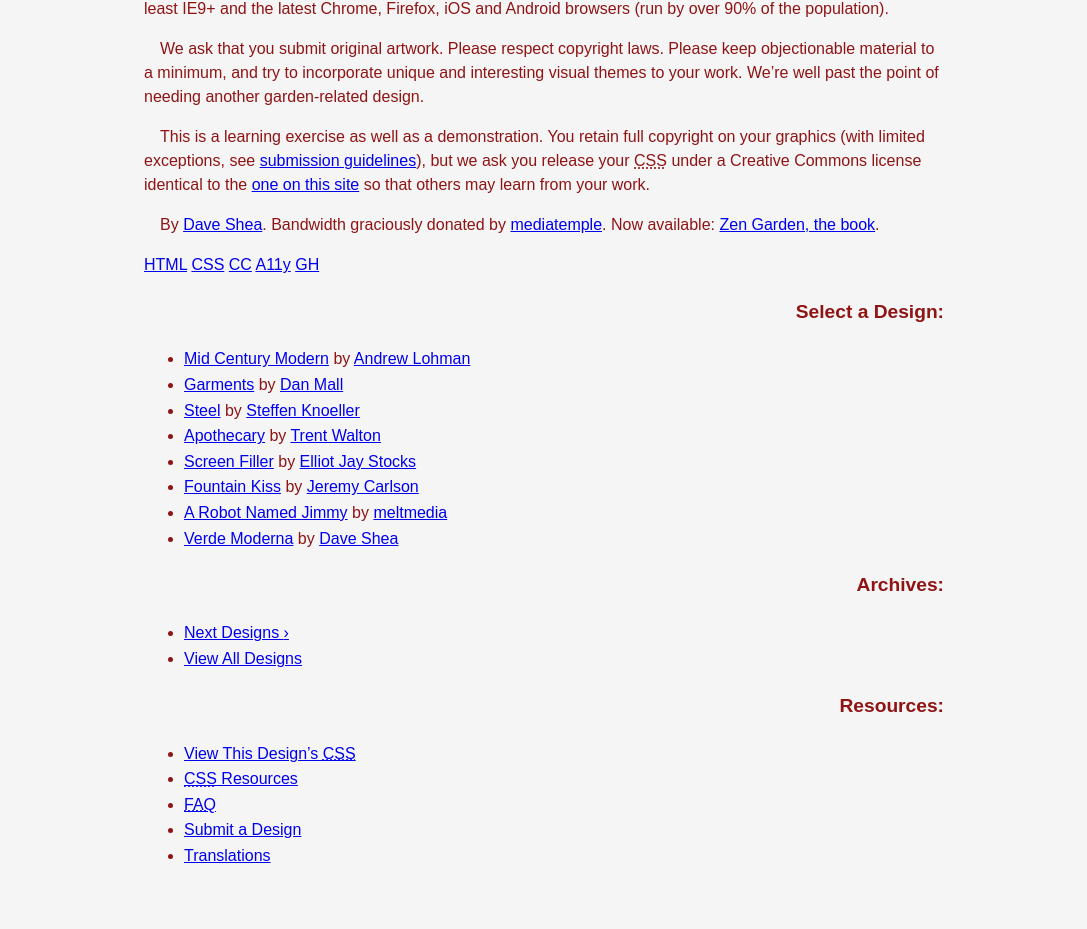
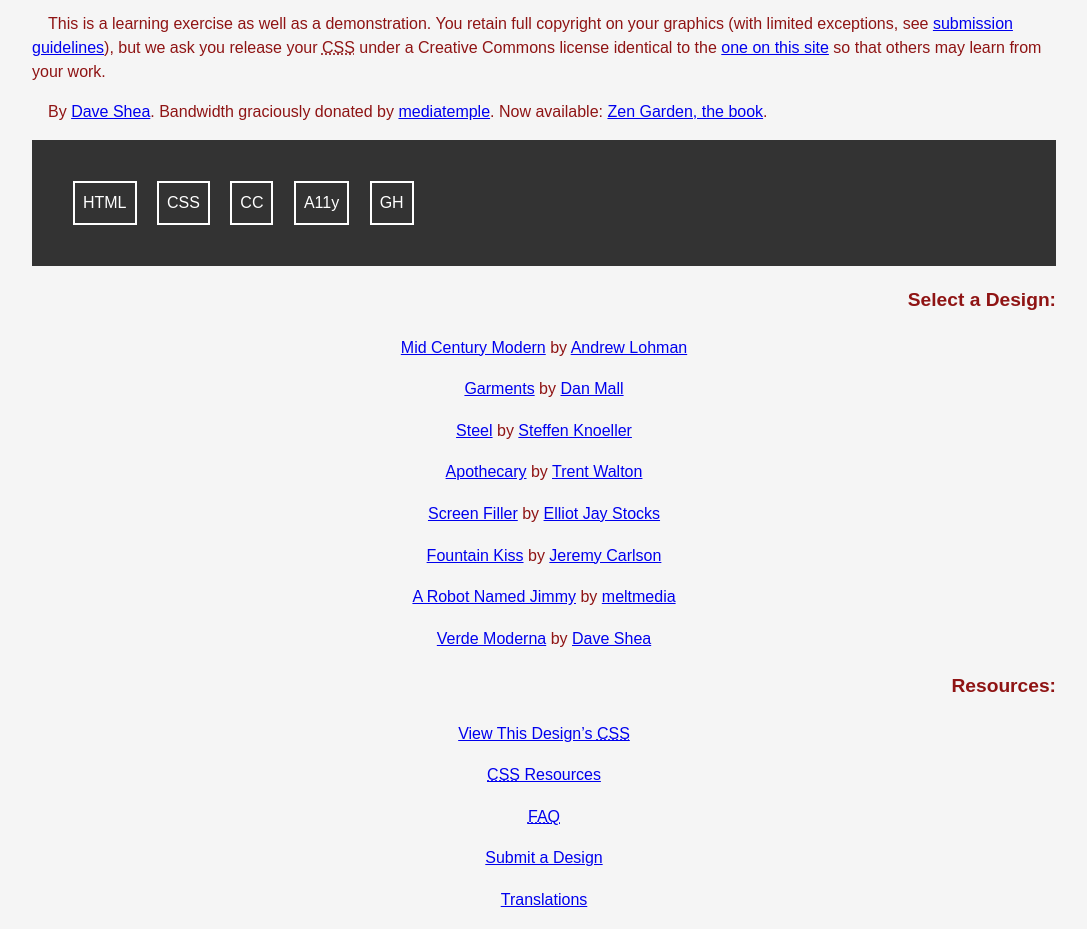
Before and after one commit to Renatoff10/desenvolve-introducao-web, a plain HTML site: page Atividades/CSS Zen Garden/index.html in a window 1280 px wide. Shown: the part 1527-2456 px from the top of the page, without its empty margins (96-1183 px from the left). Before the commit the page ends 2412 px from the top, so only its background shows below. Drawn offline with Linux system fonts and the light colour scheme.

Commit message:
Zen update 2

```diff
--- a/Atividades/CSS Zen Garden/index.html
+++ b/Atividades/CSS Zen Garden/index.html
@@ -6,7 +6,7 @@
 
 	<link rel="stylesheet" media="screen" href="style.css?v=8may2013">
 	<link rel="alternate" type="application/rss+xml" title="RSS" href="http://www.csszengarden.com/zengarden.xml">
-	<link rel="stylesheet" href="style.css">
+	<link rel="stylesheet" href="style2.css">
 
 	<meta name="viewport" content="width=device-width, initial-scale=1.0">
 	<meta name="author" content="Dave Shea">
--- /dev/null
+++ b/Atividades/CSS Zen Garden/style2.css
@@ -0,0 +1,56 @@
+/* Diretivas gerais para a página */
+body {
+    width: 80%; /* Largura geral da página em 80% */
+    max-width: 1280px; /* Limita a largura máxima da página a 1280px */
+    margin: 0 auto; /* Centraliza a página na tela */
+}
+
+.intro {
+    height: 550px; /* Altura da seção de introdução */
+}
+
+#design-archives {
+    display: none; /* Remove o container #design-archives da renderização */
+}
+
+/* Incremento no cabeçalho */
+.intro header {
+    background-color: #333; /* Fundo escuro para o cabeçalho */
+    color: #fff; /* Fonte clara para o cabeçalho */
+    padding: 1em; /* Espaçamento interno */
+}
+
+.intro h1 {
+    margin-right: 1em; /* Espaçamento lateral de 1em para o título principal */
+}
+
+.intro h2 {
+    margin-top: 0.5em; /* Espaçamento superior de 0.5em para o subtítulo */
+}
+
+/* Incremento nos menus */
+.sidebar ul {
+    list-style-type: none; /* Remove bullets dos itens de menu */
+    padding-left: 0; /* Remove padding padrão */
+}
+
+.sidebar li {
+    margin-bottom: 1em; /* Espaçamento entre os itens do menu */
+    text-align: center; /* Centraliza os itens do menu */
+}
+
+/* Inversão de cores no rodapé */
+footer {
+    background-color: #333; /* Fundo escuro para o rodapé */
+    color: #fff; /* Fonte clara para o rodapé */
+    padding: 4%; /* Espaçamento externo de 4% */
+}
+
+footer a {
+    display: inline-block;
+    border: 2px solid #fff; /* Borda sólida de 2px */
+    padding: 0.5em; /* Espaçamento interno de 0.5em */
+    margin-right: 1em; /* Margem direita entre os links */
+    text-decoration: none;
+    color: #fff; /* Cor do texto dos links */
+}
```
